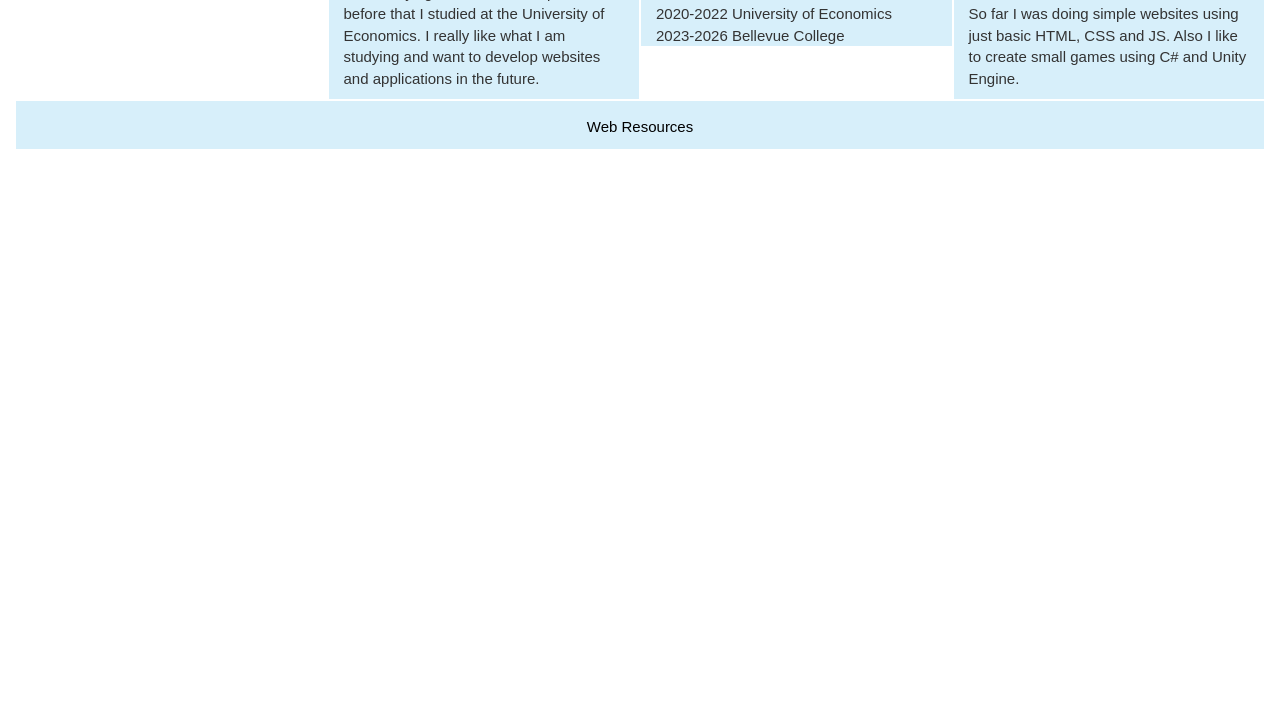
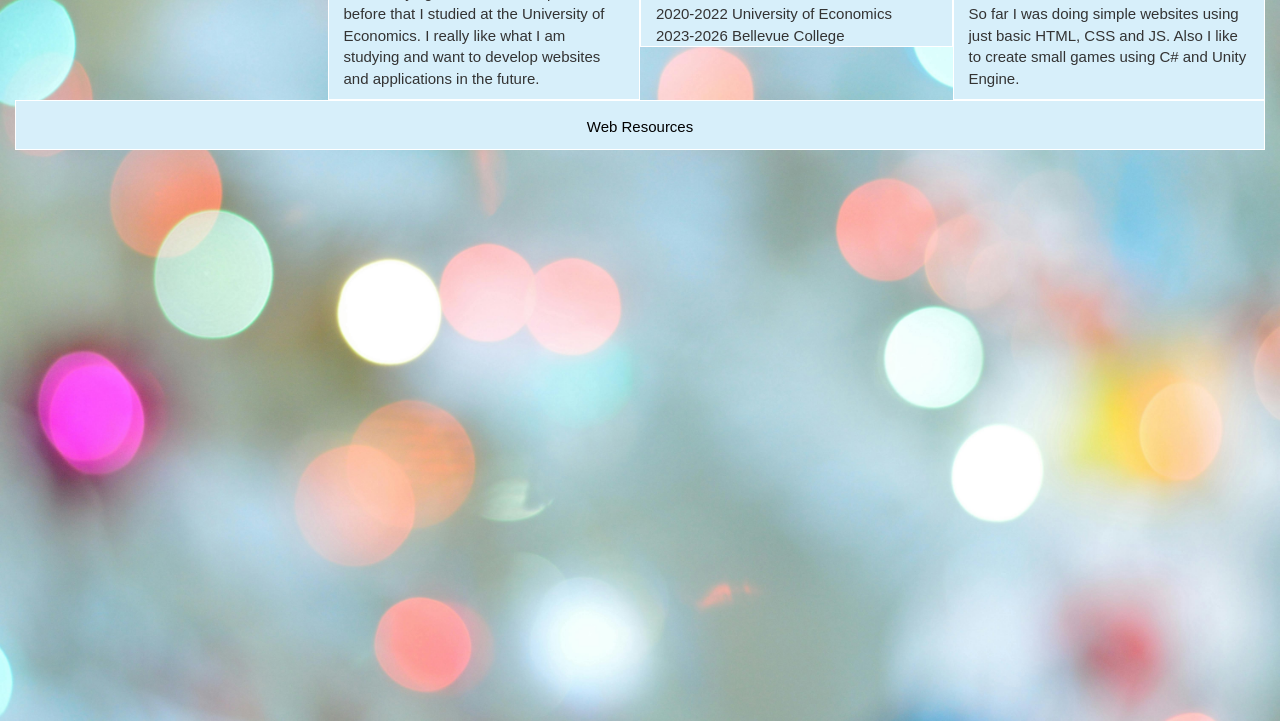
Before and after one commit to skvortsovao/WebRoot, a plain HTML site: page index.html in a window 1280 px wide. Shown: the part 79-800 px from the top of the page. Drawn offline with nearby package versions, Linux system fonts and the light colour scheme; the site is published under a folder, as on GitHub Pages, so addresses that start at the root find nothing.

Commit message:
Update style.css

```diff
--- a/css/style.css
+++ b/css/style.css
@@ -1,7 +1,7 @@
 body{
     font-family: sans-serif;
     font-size: 15px;
-    background-image: url("/img/im2.jpg");
+    background-image: url("../img/im2.jpg");
     background-repeat: no-repeat;
     background-size: cover;
     background-attachment: fixed;
```
